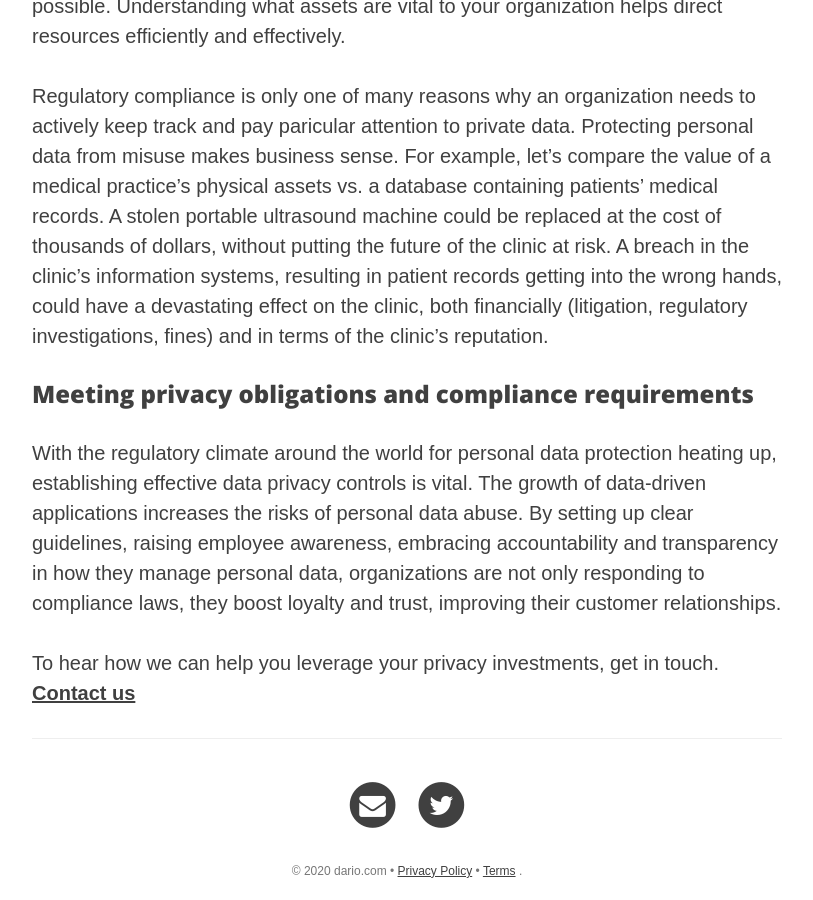
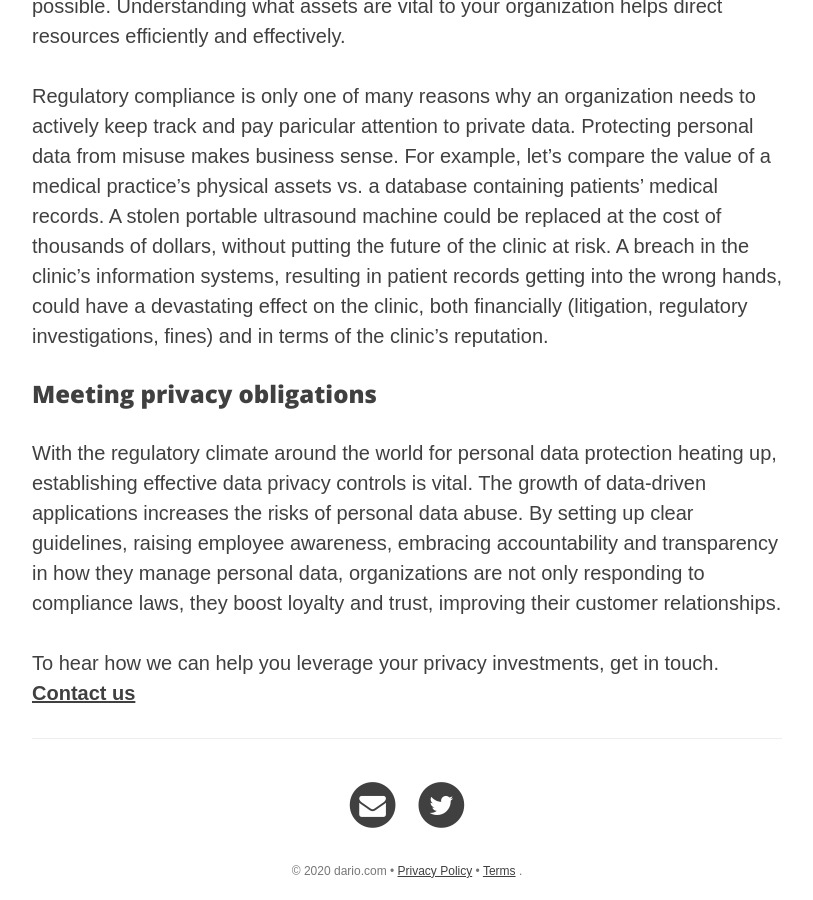
Before and after one commit to riod4/services, a Jekyll site: the page built from _services/discovery.md, in a window 1280 px wide and 900 px high, scrolled down 1949 px. Shown: the whole window, without its empty margins (233-1046 px from the left). Built offline with Jekyll 4.4.1, drawn with Linux system fonts in a browser that asks for light colours; nearby versions of some CDN libraries.

Commit message:
Update discovery.md Text 2020-11-21 v1.0

```diff
--- a/_services/discovery.md
+++ b/_services/discovery.md
@@ -35,7 +35,7 @@ Your organization may produce and store mission critical data, intellectual prop
 Regulatory compliance is only one of many reasons why an organization needs to actively keep track and pay paricular attention to private data. Protecting personal data from misuse makes business sense. For example, let's compare the value of a medical practice's physical assets vs. a database containing patients' medical records. A stolen portable ultrasound machine could be replaced at the cost of thousands of dollars, without putting the future of the clinic at risk. A breach in the clinic's information systems, resulting in patient records getting into the wrong hands, could have a devastating effect on the clinic, both financially (litigation, regulatory investigations, fines) and in terms of the clinic's reputation.
 
 
-### Meeting privacy obligations and compliance requirements
+### Meeting privacy obligations
 With the regulatory climate around the world for personal data protection heating up, establishing effective data privacy controls is vital. The growth of data-driven applications increases the risks of personal data abuse. By setting up clear guidelines, raising employee awareness, embracing accountability and transparency in how they manage personal data, organizations are not only responding to compliance laws, they boost loyalty and trust, improving their customer relationships.
 
 
```
